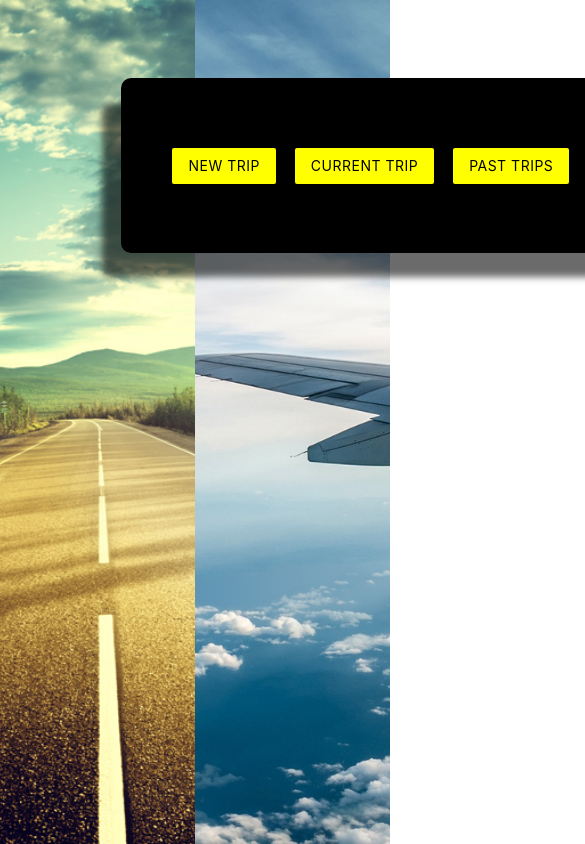
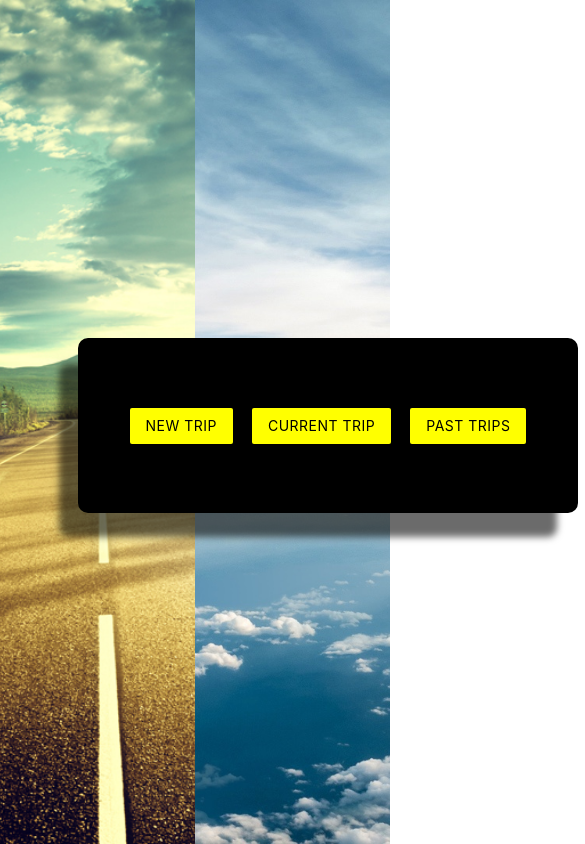
Before and after one commit to Joshbarber17/tripMoney, a website: page public/index.html in a window 390 px wide. Shown: the top 844 px of the page, 585 px wide, since content can reach past the window. Drawn offline with nearby package versions, Linux system fonts and the light colour scheme; some packages are replaced by stand-ins of ours.

Commit message:
small styling changes

```diff
--- a/public/css/styles.css
+++ b/public/css/styles.css
@@ -30,13 +30,14 @@
   width: 500px;
   background: black;
   position: absolute;
-  margin-left: 31%;
+  margin-left: 30vw;
   text-align: center;
-  margin-top: 20%;
+  margin-top: 40vh;
   padding-top: 55px;
   border-radius: 10px;
   box-shadow: -20px 25px 7px -1px rgba(0,0,0,0.58);
 }
+
 
 #new-trip-button {
   color: black;
@@ -226,3 +227,18 @@
   color: red;
   font-weight: bolder;
 }
+
+
+/*Media Queries*/
+@media(min-width: 1500px) {
+  .pathway {
+    margin-left: 38vw;
+
+  }
+}
+
+@media(max-width: 840px) {
+  .pathway {
+    margin-left: 20vw;
+  }
+}
```
Also changed, not shown: public/index.html (+2 -0 lines).
